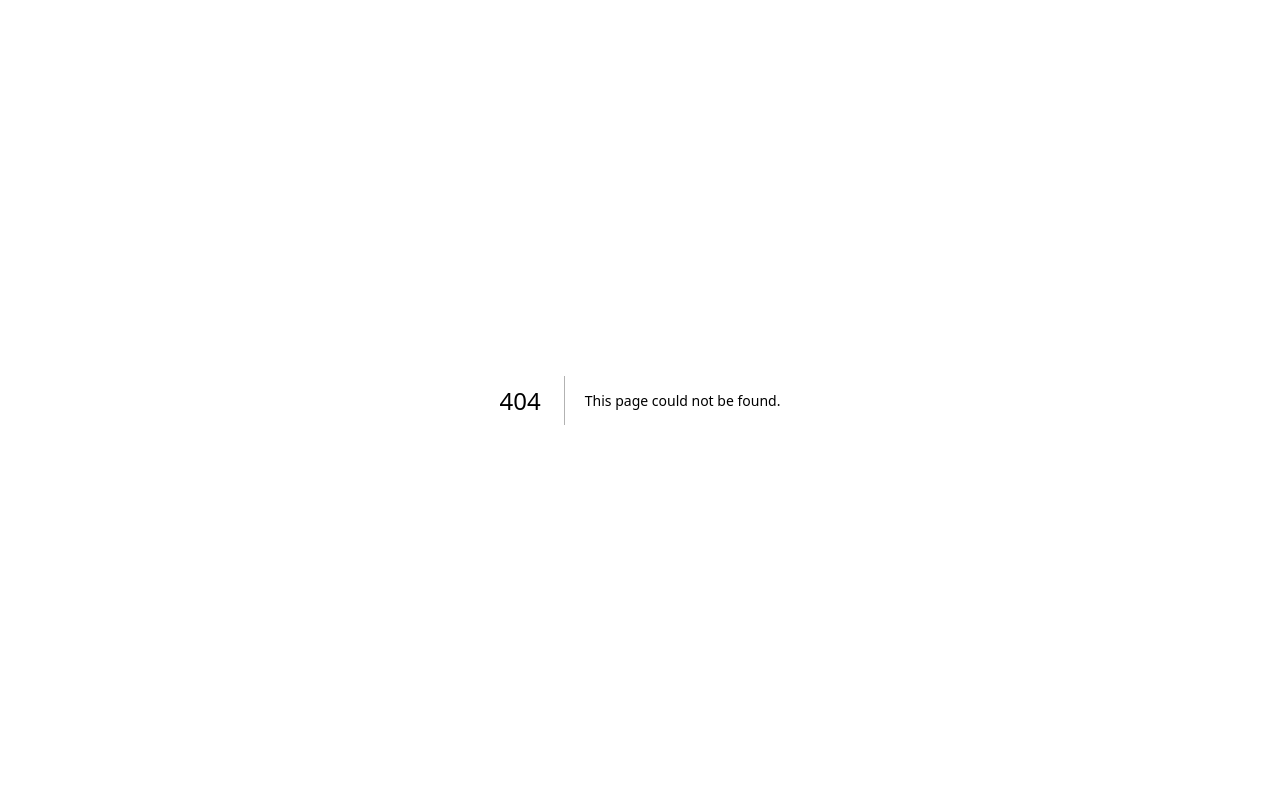
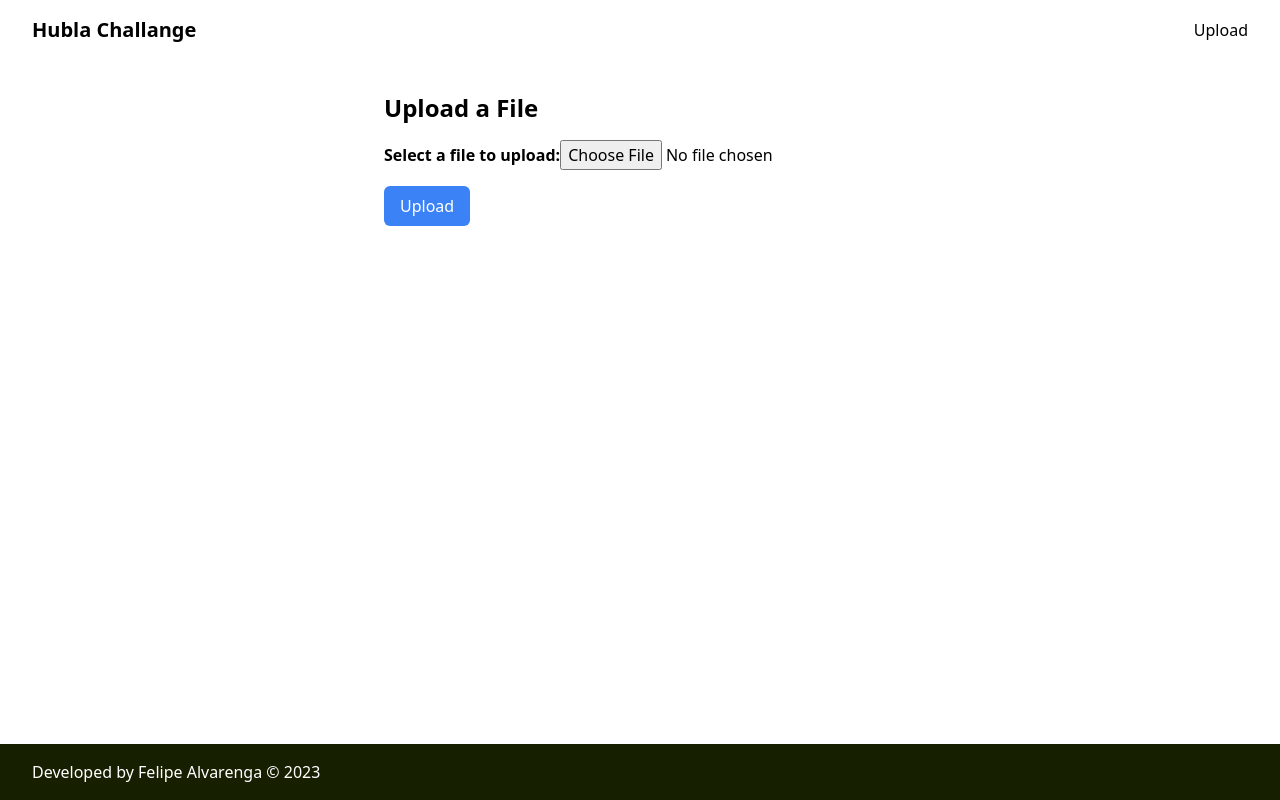
Before and after one commit to felipealvarenga/hubla, a Next.js app in the folder frontend/: page /upload in a window 1280 px wide. Before the commit this address had no page. Built offline with nearby package versions, Linux system fonts and the light colour scheme.

Commit message:
Add Upload File Page in frontend

```diff
--- a/frontend/package.json
+++ b/frontend/package.json
@@ -12,6 +12,7 @@
     "@types/node": "18.15.1",
     "@types/react": "18.0.28",
     "@types/react-dom": "18.0.11",
+    "axios": "^1.3.4",
     "eslint": "8.36.0",
     "eslint-config-next": "13.2.4",
     "next": "13.2.4",
--- /dev/null
+++ b/frontend/src/components/Layout.tsx
@@ -0,0 +1,31 @@
+import React, { ReactNode } from 'react';
+import Head from 'next/head';
+import Link from 'next/link';
+
+interface Props {
+  children: ReactNode;
+}
+
+function Layout({ children }: Props) {
+  return (
+    <div className="min-h-screen flex flex-col bg-white text-black">
+      <Head>
+        <title>My Next.js App</title>
+      </Head>
+      <header className="bg-white text-black py-4 px-8 flex items-center justify-between ">
+        <h1 className="text-xl font-semibold mr-auto">Hubla Challange</h1>
+        <nav className="flex gap-4">
+          <Link href="/upload" className="hover:text-blue-600">
+            Upload
+          </Link>
+        </nav>
+      </header>
+      <main className="flex-grow p-8">{children}</main>
+      <footer className="text-white py-4 px-8" style={{ backgroundColor: '#161F00' }}>
+        <p>Developed by Felipe Alvarenga &copy; {new Date().getFullYear()} </p>
+      </footer>
+    </div>
+  );
+}
+
+export default Layout;
--- /dev/null
+++ b/frontend/src/pages/upload.tsx
@@ -0,0 +1,98 @@
+import React, { useState } from 'react';
+import Head from 'next/head';
+import axios from 'axios';
+import { UploadedFile } from '@/types';
+import Layout from '@/components/Layout';
+
+function UploadPage () {
+  const [selectedFile, setSelectedFile] = useState<File | null>(null);
+  const [uploadedFile, setUploadedFile] = useState<UploadedFile | null>(null);
+  const [error, setError] = useState<{ statusCode: number; message: string } | null>(null);
+
+  const handleFileSelect = (event: React.ChangeEvent<HTMLInputElement>) => {
+    const file = event.target.files && event.target.files[0];
+    setSelectedFile(file);
+  };
+
+  const handleUpload = async () => {
+    if (!selectedFile) return;
+    const formData = new FormData();
+    formData.append('file', selectedFile);
+    try {
+      const response = await axios.post(process.env.NEXT_PUBLIC_API_URL + '/upload', formData, {
+        headers: {
+          'Content-Type': 'multipart/form-data',
+        },
+      });
+      setUploadedFile(response.data);
+    } catch (error: any) {
+      const status = error.response ? error.response.data.statusCode : 500;
+      const message = error.response.data.message || 'Something went wrong';
+      setError({ statusCode: status, message: message });
+    };
+  }
+
+  if (error) {
+    return (
+      <Layout>
+        <Head>
+          <title>Error {error.statusCode}</title>
+        </Head>
+        <div style={{ background: 'white', color: 'black' }} className="mx-auto max-w-lg">
+          <h1 className="text-2xl font-semibold mb-4">Error {error.statusCode}</h1>
+          {error.message && (
+            <div className="bg-red-100 text-red-800 p-4 rounded-md mb-4">
+              <p>{error.message}</p>
+            </div>
+          )}
+          <button
+            className="bg-blue-500 text-white py-2 px-4 rounded-md"
+            onClick={() => setError(null)}
+          >
+            Go back
+          </button>
+        </div>
+      </Layout>
+    );
+  }
+
+  return (
+    <Layout>
+      <Head>
+        <title>Upload a File</title>
+      </Head>
+      <div style={{ background: 'white', color: 'black' }} className="mx-auto max-w-lg">
+        <h1 className="text-2xl font-semibold mb-4">Upload a File</h1>
+        {uploadedFile && (
+          <div className="bg-green-100 text-green-800 p-4 rounded-md mb-4">
+            <p>
+              Uploaded file: {uploadedFile.name} ({uploadedFile.size} bytes, {uploadedFile.type})
+            </p>
+          </div>
+        )}
+        <form className="space-y-4">
+          <div>
+            <label htmlFor="fileInput" className="font-semibold">
+              Select a file to upload:
+            </label>
+            <input
+              type="file"
+              id="fileInput"
+              onChange={handleFileSelect}
+              accept=".txt"
+            />
+          </div>
+          <button
+            type="button"
+            className="bg-blue-500 text-white py-2 px-4 rounded-md"
+            onClick={handleUpload}
+          >
+            Upload
+          </button>
+        </form>
+      </div>
+    </Layout>
+  );
+}
+
+export default UploadPage;
--- /dev/null
+++ b/frontend/src/types.ts
@@ -0,0 +1,5 @@
+export interface UploadedFile {
+  name: string;
+  size: number;
+  type: string;
+}
```
Also changed, not shown: 1 other file (tests, documents, lock files or other folders).
